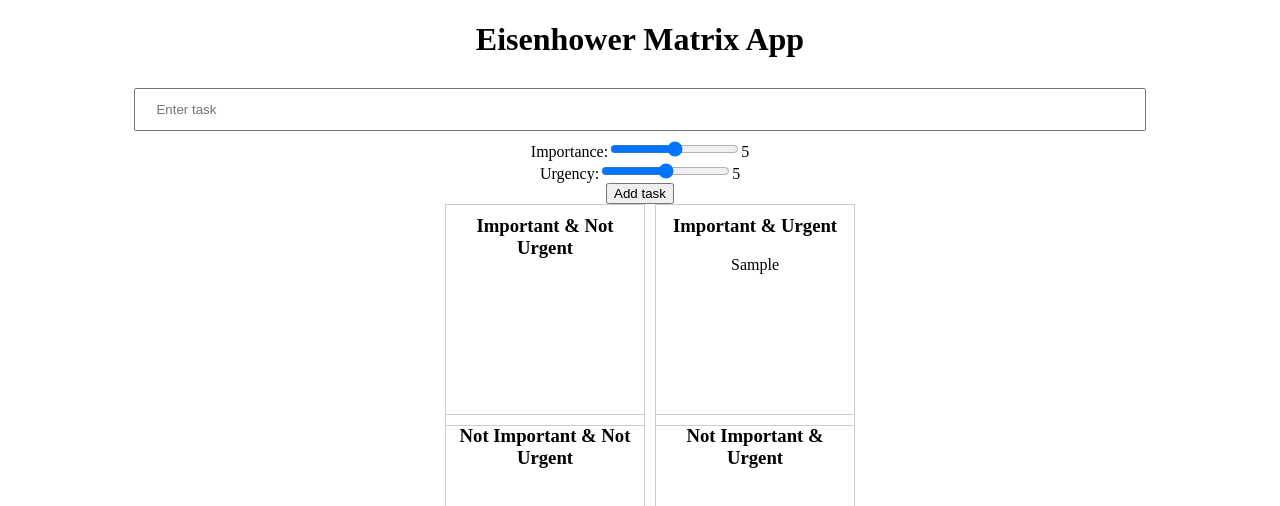
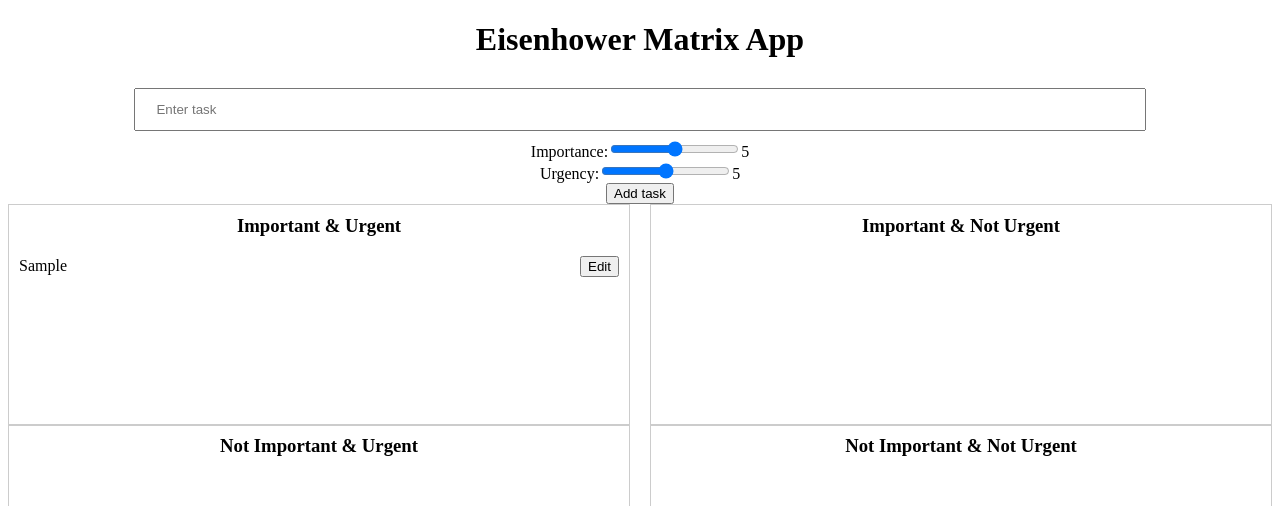
Before and after one commit to mikeonthemike/EisenhowerMatrix, a React (Vite) app: page / in a window 1280 px wide. Both pictures are taken after typing "Sample" into the empty fields and a click on the button "Add task". Shown: the top 506 px of the page. Built offline with nearby package versions, Linux system fonts and the light colour scheme.

Commit message:
Added ability to edit a task, refactored filtering logic

```diff
--- a/package.json
+++ b/package.json
@@ -14,6 +14,8 @@
   "dependencies": {
     "body-parser": "^1.20.2",
     "express": "^4.18.2",
+    "react-beautiful-dnd": "^13.1.1",
+    "react-javascript": "file:",
     "sqlite3": "^5.1.4"
   },
   "devDependencies": {
--- a/src/App.css
+++ b/src/App.css
@@ -117,3 +117,37 @@ table, th, td {
 th, td {
   background-color: #96D4D4;
 }
+
+
+
+.matrix {
+  display: grid;
+  grid-template-columns: 1fr 1fr;
+  grid-gap: 20px;
+}
+
+.matrix-quadrant {
+  border: 1px solid #ccc;
+  padding: 10px;
+  min-height: 200px;
+}
+
+.task-item {
+  display: flex;
+  justify-content: space-between;
+  align-items: center;
+  margin-bottom: 5px;
+}
+
+.task-edit {
+  margin-bottom: 10px;
+}
+
+.task-edit input[type="text"] {
+  width: 100%;
+  margin-bottom: 5px;
+}
+
+.task-edit input[type="range"] {
+  width: 80%;
+}
--- a/src/App.jsx
+++ b/src/App.jsx
@@ -1,4 +1,61 @@
 import React, { useState } from 'react';
+import { DragDropContext, Droppable, Draggable } from 'react-beautiful-dnd';
+
+function TaskItem({ task, index, updateTask }) {
+  const [isEditing, setIsEditing] = useState(false);
+  const [editedTask, setEditedTask] = useState(task);
+
+  const handleEdit = () => {
+    setIsEditing(true);
+  };
+
+  const handleSave = () => {
+    updateTask(index, editedTask);
+    setIsEditing(false);
+  };
+
+  if (isEditing) {
+    return (
+      <div className="task-edit">
+        <input
+          type="text"
+          value={editedTask.task}
+          onChange={(e) => setEditedTask({ ...editedTask, task: e.target.value })}
+        />
+        <div>
+          <label>Importance:</label>
+          <input
+            type="range"
+            min="0"
+            max="10"
+            value={editedTask.importance}
+            onChange={(e) => setEditedTask({ ...editedTask, importance: parseInt(e.target.value) })}
+          />
+          <span>{editedTask.importance}</span>
+        </div>
+        <div>
+          <label>Urgency:</label>
+          <input
+            type="range"
+            min="0"
+            max="10"
+            value={editedTask.urgency}
+            onChange={(e) => setEditedTask({ ...editedTask, urgency: parseInt(e.target.value) })}
+          />
+          <span>{editedTask.urgency}</span>
+        </div>
+        <button onClick={handleSave}>Save</button>
+      </div>
+    );
+  }
+
+  return (
+    <div className="task-item">
+      {task.task}
+      <button onClick={handleEdit}>Edit</button>
+    </div>
+  );
+}
 
 function App() {
   const [tasks, setTasks] = useState([]);
@@ -15,11 +72,38 @@ function App() {
     setUrgencyScore(5);
   };
 
+  const updateTask = (index, updatedTask) => {
+    const newTasks = [...tasks];
+    newTasks[index] = updatedTask;
+    setTasks(newTasks);
+  };
+
+  const onDragEnd = (result) => {
+    if (!result.destination) return;
+
+    const newTasks = Array.from(tasks);
+    const [reorderedItem] = newTasks.splice(result.source.index, 1);
+    newTasks.splice(result.destination.index, 0, reorderedItem);
+
+    // Update importance and urgency based on the new quadrant
+    const [importance, urgency] = result.destination.droppableId.split('-').map(Number);
+    reorderedItem.importance = importance === 1 ? 7 : 3;
+    reorderedItem.urgency = urgency === 1 ? 7 : 3;
+
+    setTasks(newTasks);
+  };
+
+  const quadrants = [
+    { name: 'Important & Urgent', importance: 1, urgency: 1 },
+    { name: 'Important & Not Urgent', importance: 1, urgency: 0 },
+    { name: 'Not Important & Urgent', importance: 0, urgency: 1 },
+    { name: 'Not Important & Not Urgent', importance: 0, urgency: 0 },
+  ];
+
   return (
     <div className="app" align="center">
       <header>
         <h1>Eisenhower Matrix App</h1>
-        {/* Additional app-level functions can go here, e.g., login */}
       </header>
       <main>
         <form onSubmit={handleSubmit}>
@@ -53,97 +137,41 @@ function App() {
           </div>
           <button type="submit">Add task</button>
         </form>
-        &nbsp;
-        &nbsp;
-        &nbsp;
-        {/*
- <table>
-<tr>
-  <td>      <h3>Important & Not Urgent</h3>
+
+        <DragDropContext onDragEnd={onDragEnd}>
+          <div className="matrix">
+            {quadrants.map((quadrant) => (
+              <Droppable droppableId={`${quadrant.importance}-${quadrant.urgency}`} key={quadrant.name}>
+                {(provided) => (
+                  <div className="matrix-quadrant" ref={provided.innerRef} {...provided.droppableProps}>
+                    <h3>{quadrant.name}</h3>
                     <ul>
                       {tasks
-              .filter((task) => task.importance >= 5 && task.urgency < 5)
+                        .filter((task) => {
+                          return (quadrant.importance === 1 ? task.importance >= 5 : task.importance < 5) &&
+                                 (quadrant.urgency === 1 ? task.urgency >= 5 : task.urgency < 5);
+                        })
                         .map((task, index) => (
-                <li key={index}>{task.task}</li>
+                          <Draggable key={`${quadrant.name}-task-${index}`} draggableId={`${quadrant.name}-task-${index}`} index={index}>
+                            {(provided) => (
+                              <li
+                                ref={provided.innerRef}
+                                {...provided.draggableProps}
+                                {...provided.dragHandleProps}
+                              >
+                                <TaskItem task={task} index={index} updateTask={updateTask} />
+                              </li>
+                            )}
+                          </Draggable>
                         ))}
                     </ul>
-   </td>
-  <td>
-    <h3>Important & Urgent</h3>
-          <ul>
-            {tasks
-              .filter((task) => task.importance >= 5 && task.urgency >= 5)
-              .map((task, index) => (
-                <li key={index}>{task.task}</li>
+                    {provided.placeholder}
+                  </div>
+                )}
+              </Droppable>
             ))}
-          </ul>
-    </td>
-</tr>
-  <tr>
-  <td>          <h3>Not Important & Not Urgent</h3>
-          <ul>
-            {tasks
-              .filter((task) => task.importance < 5 && task.urgency < 5)
-              .map((task, index) => (
-                <li key={index}>{task.task}</li>
-              ))}
-          </ul></td>
-    <td>       <h3>Not Important & Urgent</h3>
-          <ul>
-            {tasks
-              .filter((task) => task.importance < 5 && task.urgency >= 5)
-              .map((task, index) => (
-                <li key={index}>{task.task}</li>
-              ))}
-          </ul>
-</td>
-  </tr>
-</table>
-        */}
-
-        <div class="matrix">
-        <div class="matrix-quadrant">
-          <h3>Important & Not Urgent</h3>
-          <ul>
-            {tasks
-              .filter((task) => task.importance >= 5 && task.urgency < 5)
-              .map((task, index) => (
-                <li key={index}>{task.task}</li>
-              ))}
-          </ul>
           </div>
-        <div class="matrix-quadrant">
-          <h3>Important & Urgent</h3>
-          <ul>
-            {tasks
-              .filter((task) => task.importance >= 5 && task.urgency >= 5)
-              .map((task, index) => (
-                <li key={index}>{task.task}</li>
-              ))}
-          </ul>
-        </div>
-        <div class="matrix-quadrant">
-          <h3>Not Important & Not Urgent</h3>
-          <ul>
-            {tasks
-              .filter((task) => task.importance < 5 && task.urgency < 5)
-              .map((task, index) => (
-                <li key={index}>{task.task}</li>
-              ))}
-          </ul>
-        </div>
-
-        <div class="matrix-quadrant">
-          <h3>Not Important & Urgent</h3>
-          <ul>
-            {tasks
-              .filter((task) => task.importance < 5 && task.urgency >= 5)
-              .map((task, index) => (
-                <li key={index}>{task.task}</li>
-              ))}
-          </ul>
-        </div>
-      </div>
+        </DragDropContext>
       </main>
       <footer>
         {/* Footer content, if any */}
```
Also changed, not shown: src/itemEditor.jsx (added, +47 -0 lines), 2 other files (tests, documents, lock files or other folders). Lines whose indentation alone changed are shown as unchanged.
